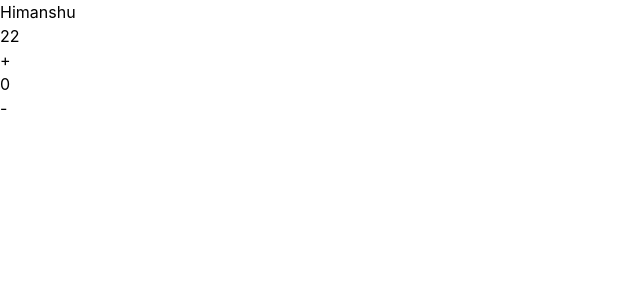
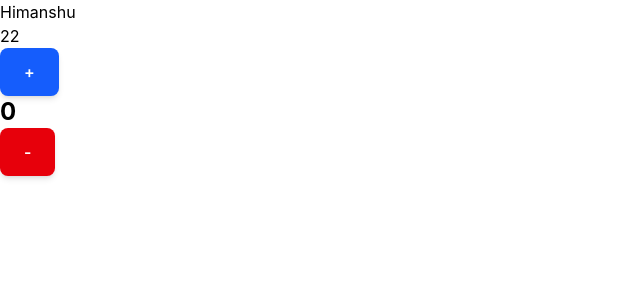
Before and after one commit to Himanshu-Gupta0007/campus-recruitment-system, a React (Vite) app in the folder CRS/: page / in a window 1280 px wide. Shown: the top 300 px of the page, without its empty margins (0-640 px from the left). Built offline with nearby package versions, Linux system fonts and the light colour scheme.

Commit message:
typescript-basics

```diff
--- a/CRS/src/App.tsx
+++ b/CRS/src/App.tsx
@@ -3,15 +3,15 @@ import { useState } from "react";
 const App = () => {
   const name: string = "Himanshu";
   const age: number = 22;
-  const [count , setCount] = useState<number>(0);
+  const [count , setCount] = useState<string>("0");
 
   return (
     <div>
       <h1>{name}</h1>
       <h2>{age}</h2>
-      <button  onClick={() => setCount(count + 1)}>+</button>
-      <h1>{count}</h1>
-      <button className="btn btn-primary" onClick={() => setCount(count - 1)}>-</button>
+      <button className="bg-blue-600 hover:bg-blue-700 text-white font-semibold px-6 py-3 rounded-lg transition duration-300 shadow-md hover:shadow-lg" onClick={() => setCount((parseInt(count) + 1).toString())}>+</button>
+      <h1 className="text-2xl font-bold">{count}</h1>
+      <button className="bg-red-600 hover:bg-red-700 text-white font-semibold px-6 py-3 rounded-lg transition duration-300 shadow-md hover:shadow-lg  " onClick={() => setCount((parseInt(count) - 1).toString())}>-</button>
     </div>
   );
 };
```
